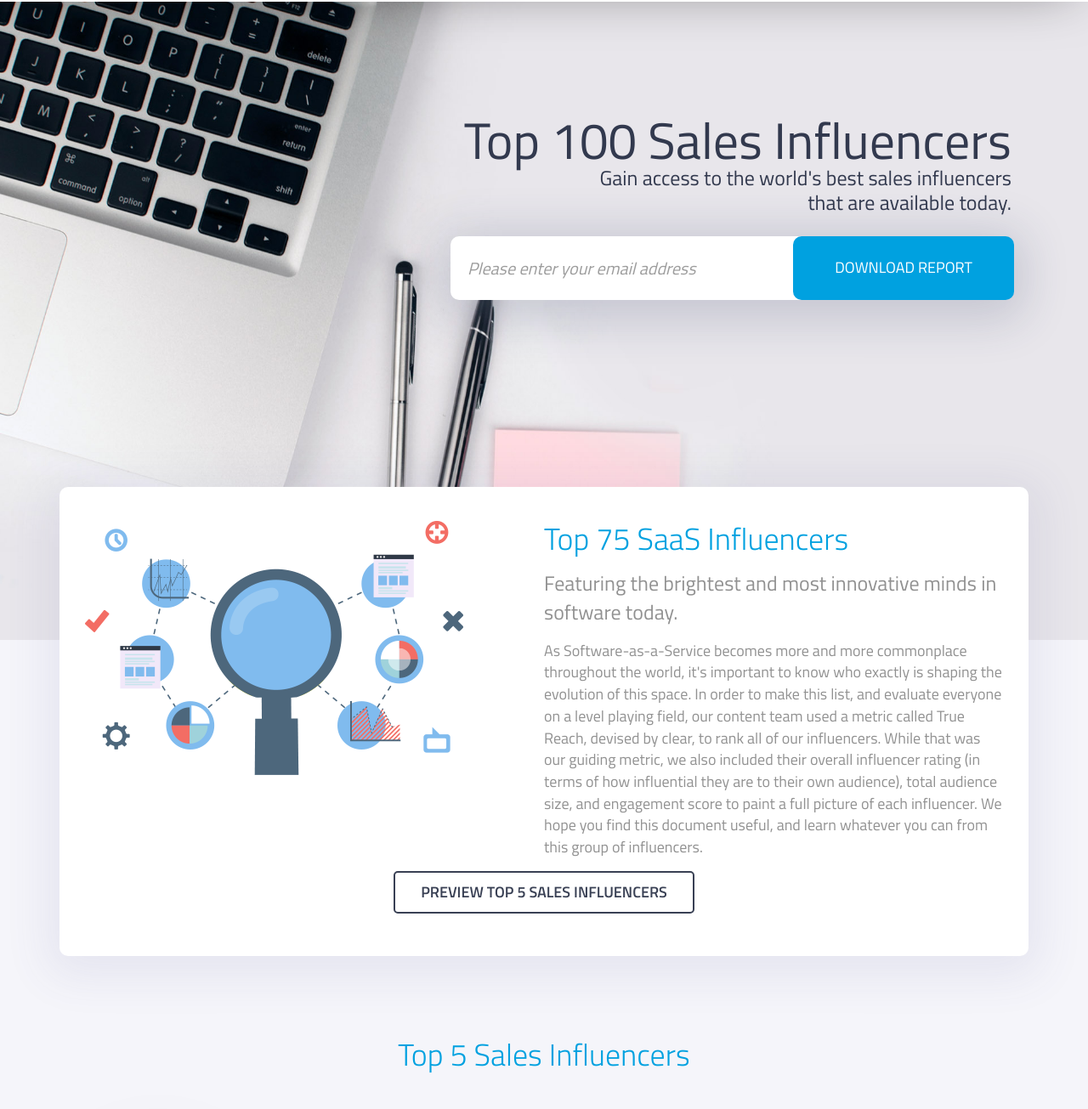
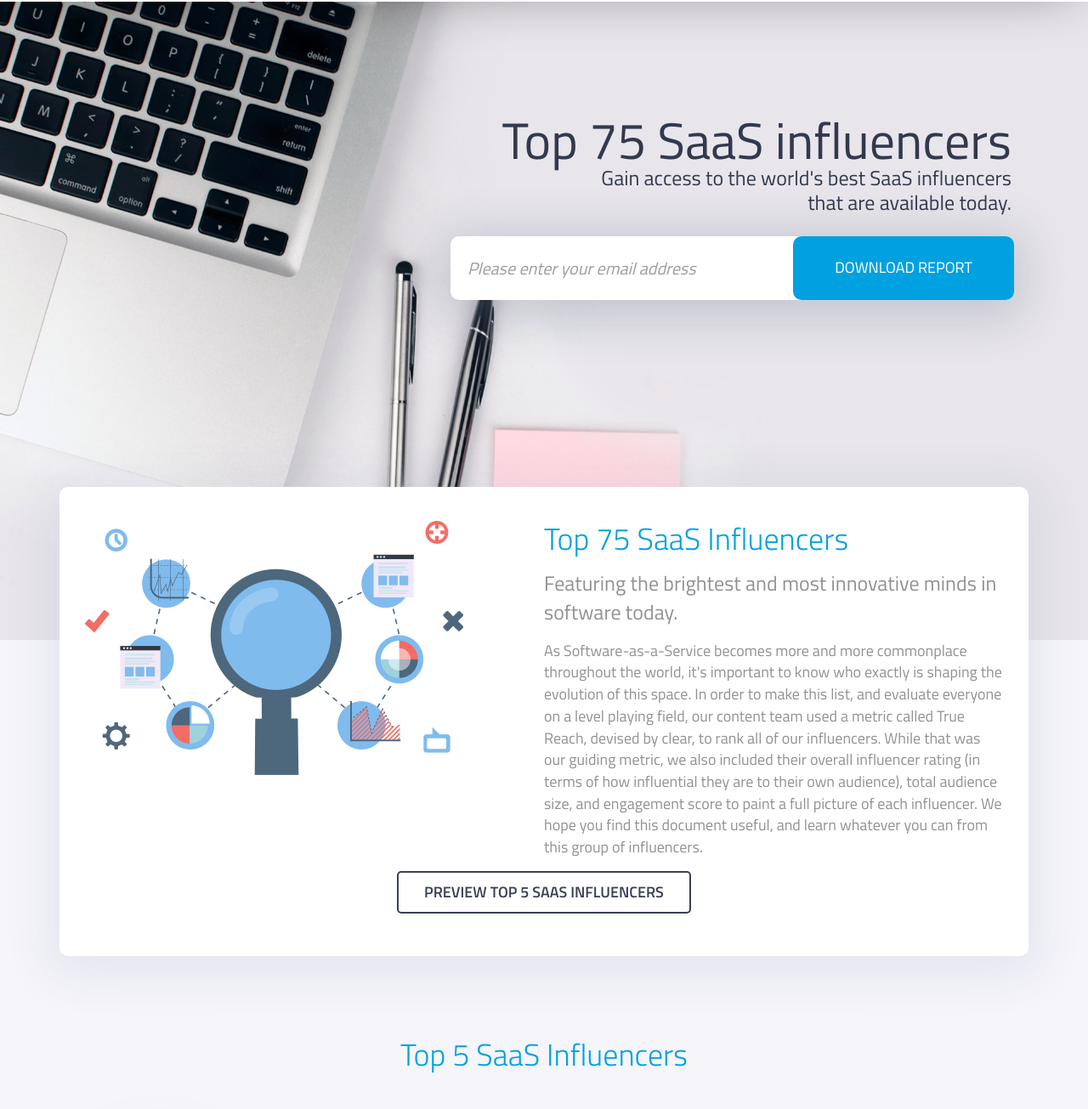
Before and after one commit to gammie/TENFOLD, a plain HTML site: page 3/index.html in a window 1280 px wide. Shown: the part 75-1380 px from the top of the page at 85% size. Drawn offline with nearby package versions, Linux system fonts and the light colour scheme.

Commit message:
Changed to Saas

```diff
--- a/3/index.html
+++ b/3/index.html
@@ -77,9 +77,9 @@
     <div id="bannerContainer">
         <div id="banner">
             <div id="bannerText">
-                <h1>Top 100 Sales Influencers</h1>
+                <h1>Top 75 SaaS influencers</h1>
                 <p>
-                    Gain access to the world's best sales influencers that are available today.
+                    Gain access to the world's best SaaS influencers that are available today.
                 </p>
                 <div class="clearfix"></div>
 
@@ -122,14 +122,14 @@
             </div>
             <div class="clearfix"></div>
 
-            <button class="outline_btn">PREVIEW TOP 5 SALES INFLUENCERS</button>
+            <button class="outline_btn">PREVIEW TOP 5 SAAS INFLUENCERS</button>
         </div>
 
     </div>
 
 
     <div id="fiveInfuencers">
-        <h2 class="headingTitle">Top 5 Sales Influencers</h2>
+        <h2 class="headingTitle">Top 5 SaaS Influencers</h2>
 
 
         <div id="influencersContainer">
@@ -455,7 +455,7 @@
 
         <div class="reportContainer">
             <i class="fa fa-file-pdf-o" aria-hidden="true"></i>
-            <p class="reportHeader">Want the other 95 of the top 100 sales influencers?</p>
+            <p class="reportHeader">Want the other 70 of the top 75 SaaS influencers?</p>
             <p class="reportHeaderSmaller">Download here</p>
 
             <div id="reportInput" class="bottomInput">
```
